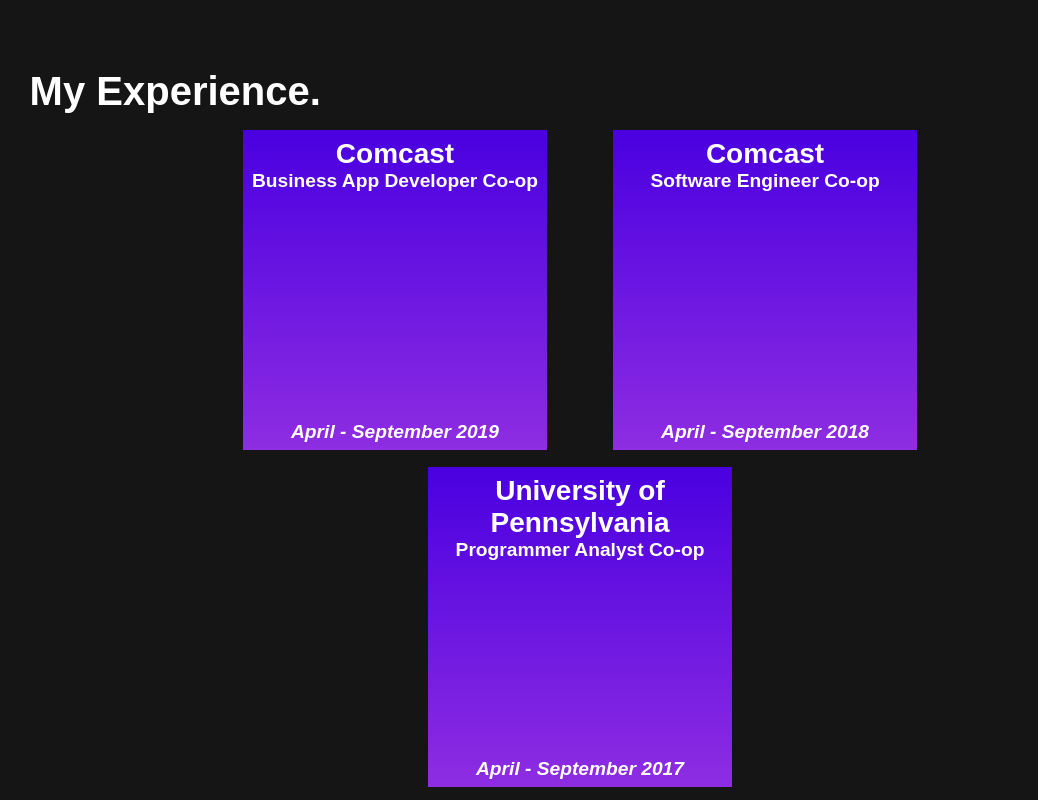
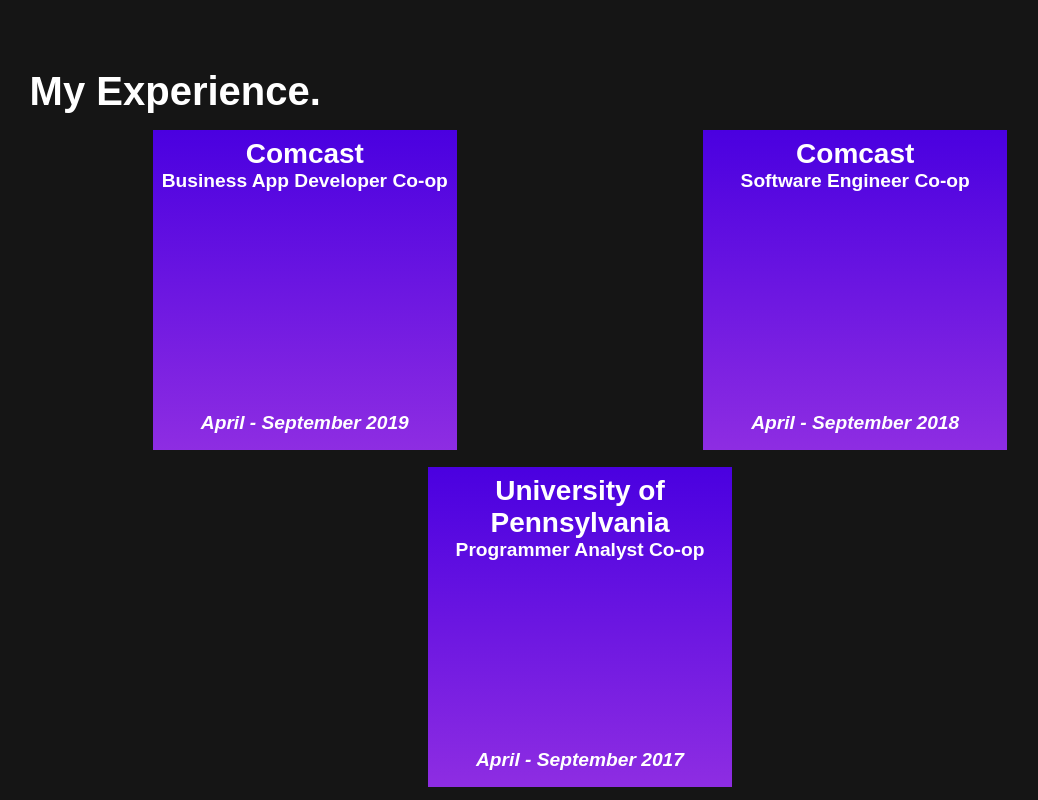
Before and after one commit to hojohn2561/hojohn2561.github.io, a React (Create React App) app: page / in a window 1280 px wide. Shown: the part 1660-2460 px from the top of the page, without its empty margins (60-1098 px from the left). Built offline with nearby package versions, Linux system fonts and the light colour scheme; a web font is replaced by a local one.

Commit message:
Refacotirng

```diff
--- a/src/components/experience/experience.scss
+++ b/src/components/experience/experience.scss
@@ -9,7 +9,7 @@
   .my-experiences {
     display: flex;
     flex-wrap: wrap; // To make responsive
-    justify-content: center;
+    justify-content: space-around;
     width: 100%;
 
     .experience-card-container {
@@ -50,7 +50,7 @@
 
           .experience-header {
             display: "flex";
-            height: 93%;
+            height: 90%;
             flex-direction: "column";
           }
 
--- a/src/components/footer/footer.scss
+++ b/src/components/footer/footer.scss
@@ -10,7 +10,7 @@
 
     .logo {
       cursor: pointer;
-      height: 3vh;
+      height: 2vh;
       margin: 0 0.7rem;
     }
   }
--- a/src/components/projects/projects.scss
+++ b/src/components/projects/projects.scss
@@ -37,13 +37,13 @@
               text-align: left;
               width: 95%;
 
-              h2 {
-                text-decoration: underline;
-              }
-
               // Different phone image size depending on size of screen (this is for computer)
               @media screen and (min-width: 720px) {
                 width: 50%;
+              }
+
+              h2 {
+                text-decoration: underline;
               }
 
               // Font for technologies used and the coming soon button
```
